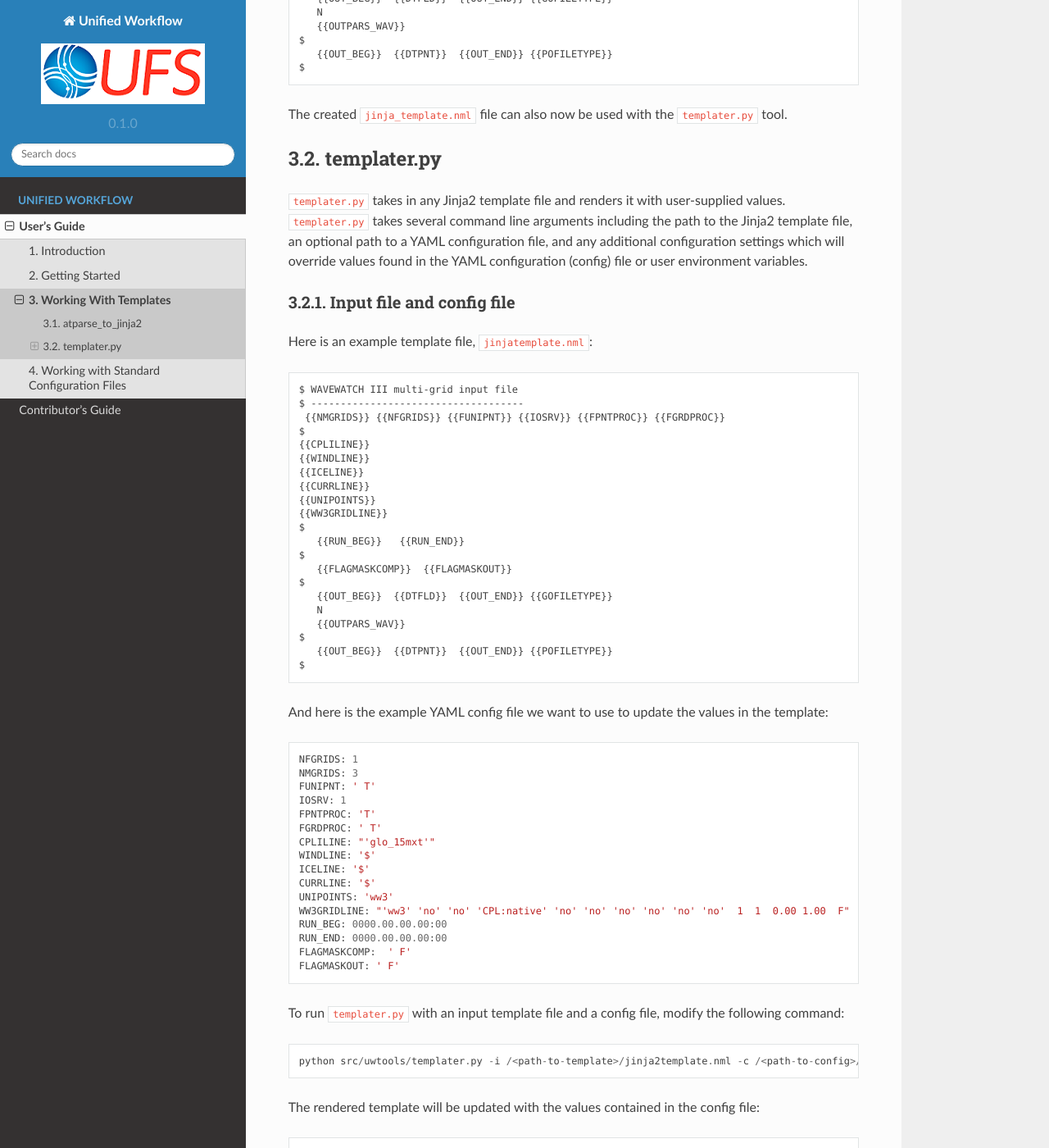
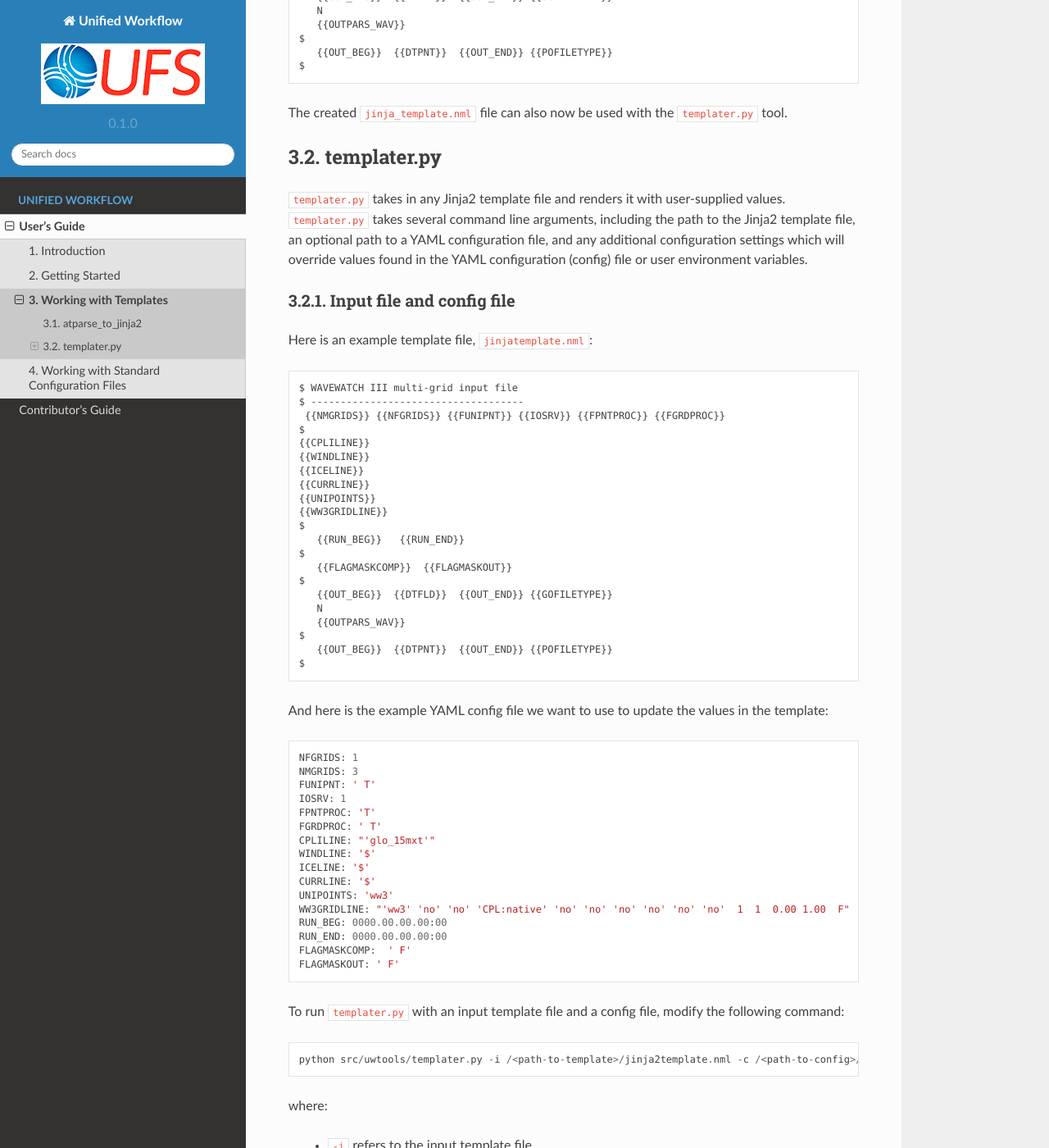
Before and after one commit to ufs-community/uwtools, a Sphinx documentation site: the page built from docs/Users_Guide/working_with_templates.rst, in a window 1280 px wide and 1400 px high, scrolled down 1132 px. Shown: the whole window at 82% size. Built offline with Sphinx 7.4.7 and the Read the Docs theme 2.0.0, drawn with Linux system fonts in a browser that asks for light colours; some of the changed text lies outside the part shown.

Commit message:
minor edits throughout

```diff
--- a/docs/Users_Guide/getting_started.rst
+++ b/docs/Users_Guide/getting_started.rst
@@ -126,7 +126,7 @@
 
       conda install numpy
 
-   This will install the numpy package in the active conda environment.
+   This will install the ``numpy`` package in the active conda environment.
    Running the commands below for installing ``uwtools`` will install all
    the necessary packages, so there is no need to install those manually
    in this step.
--- a/docs/Users_Guide/introduction.rst
+++ b/docs/Users_Guide/introduction.rst
@@ -24,7 +24,7 @@
 atparse_to_jinja2.py
 ^^^^^^^^^^^^^^^^^^^^
 
-This tool turns any ``atparse``-enabled template into a Jinja2-enabled template for backward compatibility with many existing UFS components and applications.
+This tool turns any *atparse*-enabled template into a Jinja2-enabled template for backward compatibility with many existing UFS components and applications.
 
 .. _templater:
 
@@ -41,7 +41,7 @@
 ^^^^^^^^^^^^^
 
 ``set_config.py`` transforms a "base" config file into a fully formed, app-ready file that is fully configurable by the end user. It allows input
-configurations in three formats: YAML, INI, or Fortran namelist and integrates all formats with Jinja2 templates to enable cross-referencing keys, performing math options, or introducing Jinja2-supported control structures in the definition of values.
+configurations in three formats---YAML, INI, or Fortran namelist---and integrates all formats with Jinja2 templates to enable cross-referencing keys, performing math options, or introducing Jinja2-supported control structures in the definition of values.
 
 The user can supply values to overwrite any settings in the "base" configuration via YAML, INI, Fortran namelist, or environment variable. Input and output types need not be the same---for example, a Fortran namelist can be configured via a YAML config file.
 ``set_config.py`` supports the creation of a ``field_table`` for the UFS Weather Model given a YAML file.
--- a/docs/Users_Guide/working_with_config.rst
+++ b/docs/Users_Guide/working_with_config.rst
@@ -138,7 +138,7 @@
         testzero: 0
       testempty:
 
-The command::
+the command::
 
   python src/uwtools/set_config.py -i /<path-to-input-file>/sample_base.yaml -c /<path-to-config-file>/sample_config.yaml --values_needed
 
--- a/docs/Users_Guide/working_with_templates.rst
+++ b/docs/Users_Guide/working_with_templates.rst
@@ -1,7 +1,7 @@
 .. _working_with_templates:
 
 **************************
-Working With Templates
+Working with Templates
 **************************
 
 .. _atp_j2:
@@ -10,7 +10,7 @@
 atparse_to_jinja2
 ---------------------
 
-This tool turns any ``atparse``-enabled template into a Jinja2-enabled template. For example, the following is an ``atparse``-enabled template::
+This tool turns any *atparse*-enabled template into a Jinja2-enabled template. For example, the following is an *atparse*-enabled template::
 
   $ WAVEWATCH III multi-grid input file
   $ ------------------------------------
@@ -70,7 +70,7 @@
 templater.py
 ----------------
 
-``templater.py`` takes in any Jinja2 template file and renders it with user-supplied values. ``templater.py`` takes several command line arguments including the path to the Jinja2 template file, an optional
+``templater.py`` takes in any Jinja2 template file and renders it with user-supplied values. ``templater.py`` takes several command line arguments, including the path to the Jinja2 template file, an optional
 path to a YAML configuration file, and any additional configuration settings which will override values found in the YAML
 configuration (config) file or user environment variables.
 
@@ -126,6 +126,12 @@
 
     python src/uwtools/templater.py -i /<path-to-template>/jinja2template.nml -c /<path-to-config>/example_config.yaml -o <path-to-outfile>/rendered_template.nml
 
+where:
+
+   * ``-i`` refers to the input template file
+   * ``-c`` refers to the config file
+   * ``-o`` refers to the output file (or outfile)
+
 The rendered template will be updated with the values contained in the config file::
 
   $ WAVEWATCH III multi-grid input file
```
Also changed, not shown: other parts of docs/Users_Guide/working_with_templates.rst (+1 -1 lines).
